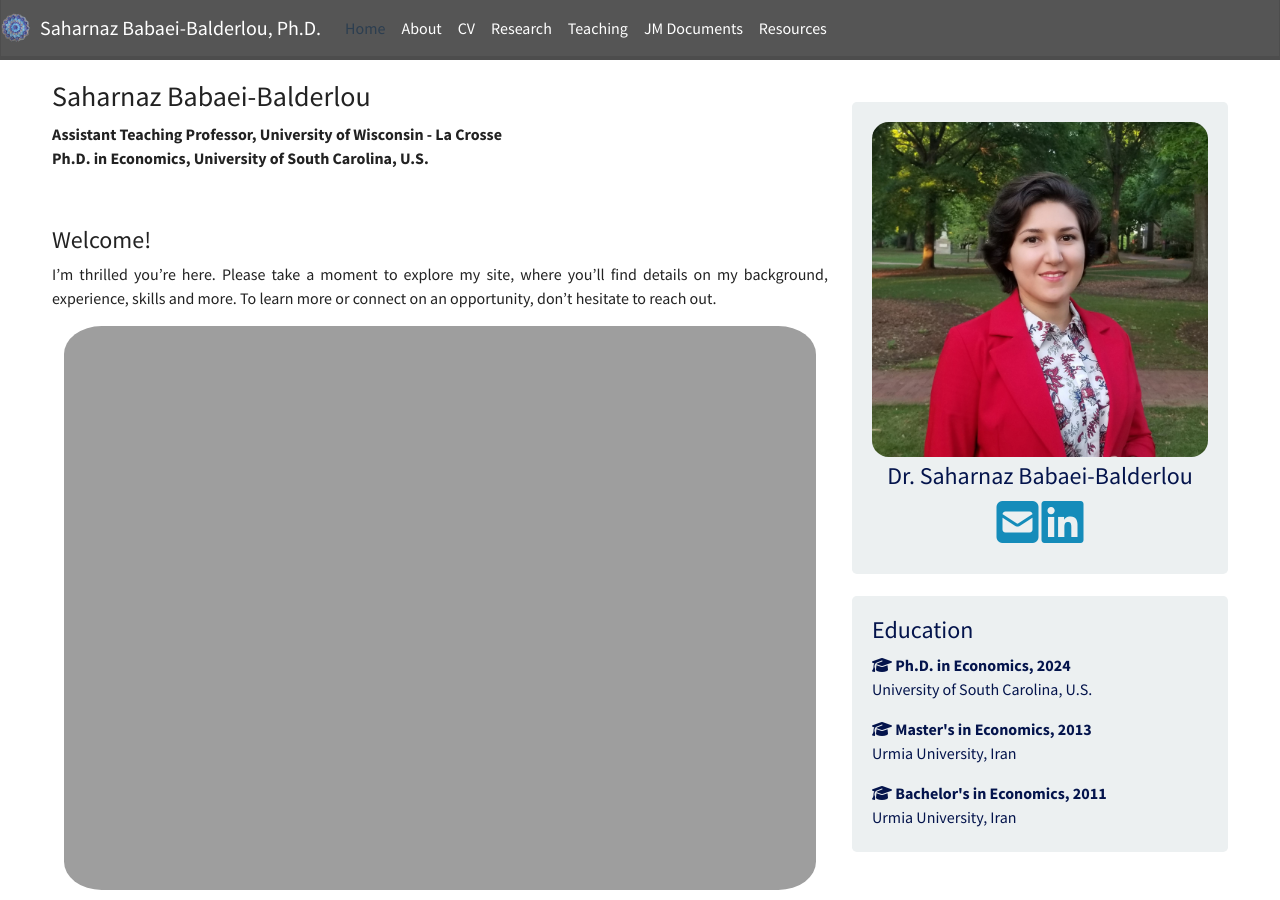
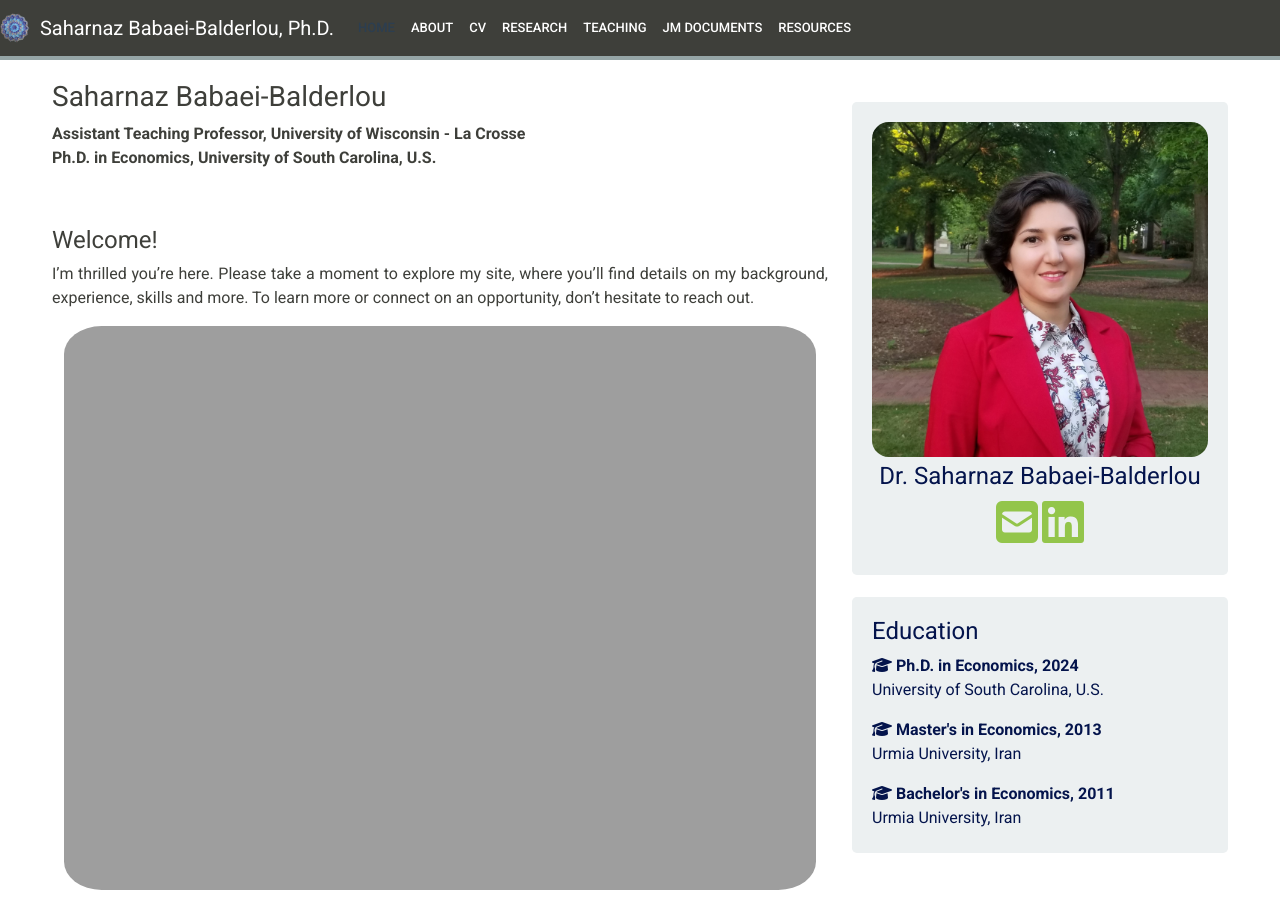
Before and after one commit to saharnazb/saharnazb.github.io, a Jekyll site: the page built from _pages/home.md, in a window 1280 px wide and 900 px high. Built offline with Jekyll 4.4.1, drawn with Linux system fonts in a browser that asks for light colours; nearby versions of some CDN libraries; library files that are not in the unit come from our copies; a style sheet for code colours, icons or effects is not loaded.

Commit message:
Update head.html

```diff
--- a/_includes/head.html
+++ b/_includes/head.html
@@ -12,7 +12,7 @@
   <link rel="stylesheet" href="https://cdn.rawgit.com/jpswalsh/academicons/master/css/academicons.min.css">
 
   <!-- Bootswatch Theme (Superhero) -->
-  <link rel="stylesheet" href="https://cdn.jsdelivr.net/npm/bootswatch@5.1.3/dist/lumen/bootstrap.min.css">
+  <link rel="stylesheet" href="https://cdn.jsdelivr.net/npm/bootswatch@5.1.3/dist/sandstone/bootstrap.min.css">
 
   <!-- Preconnects (optional) -->
   <link rel="preconnect" href="https://player.vimeo.com">
```
